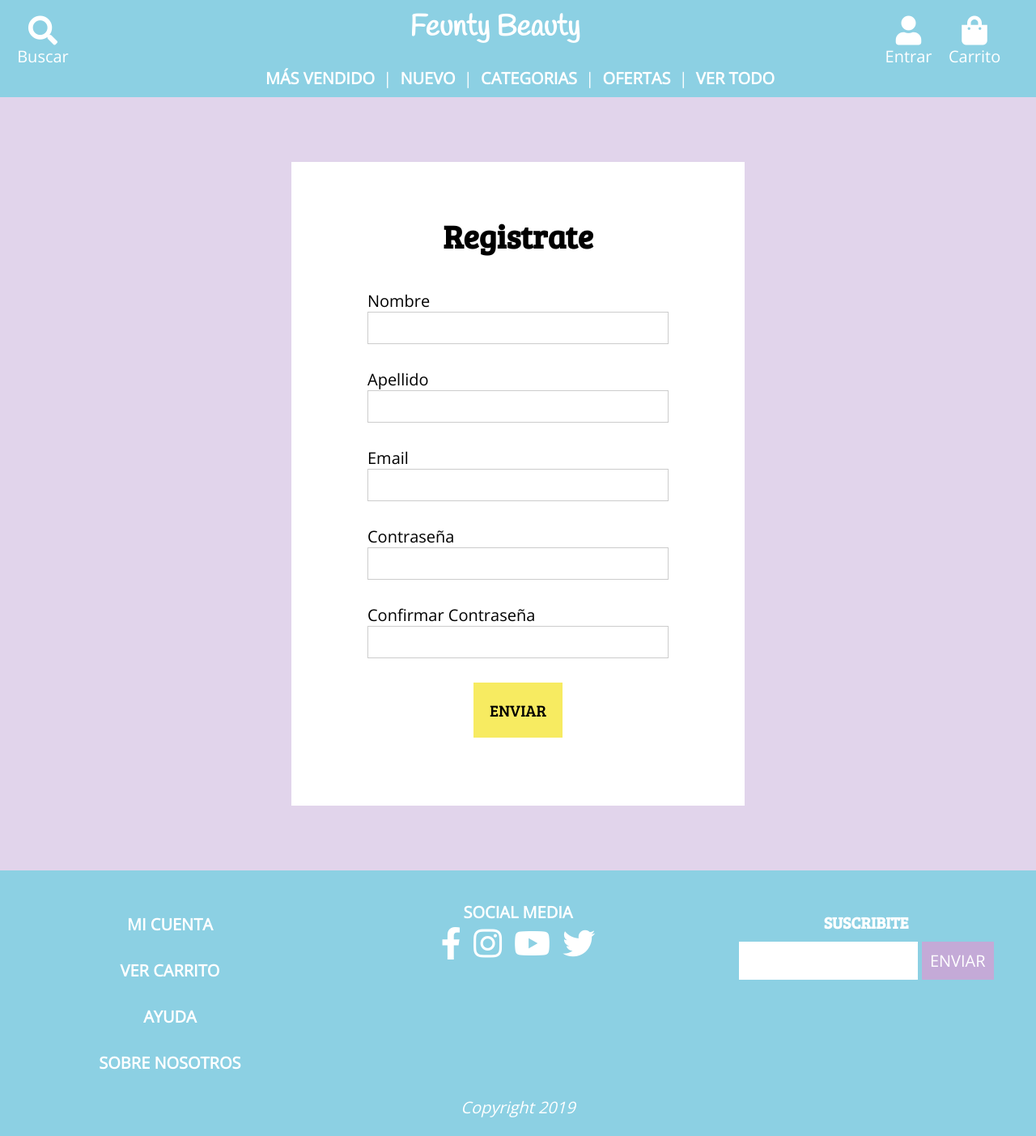
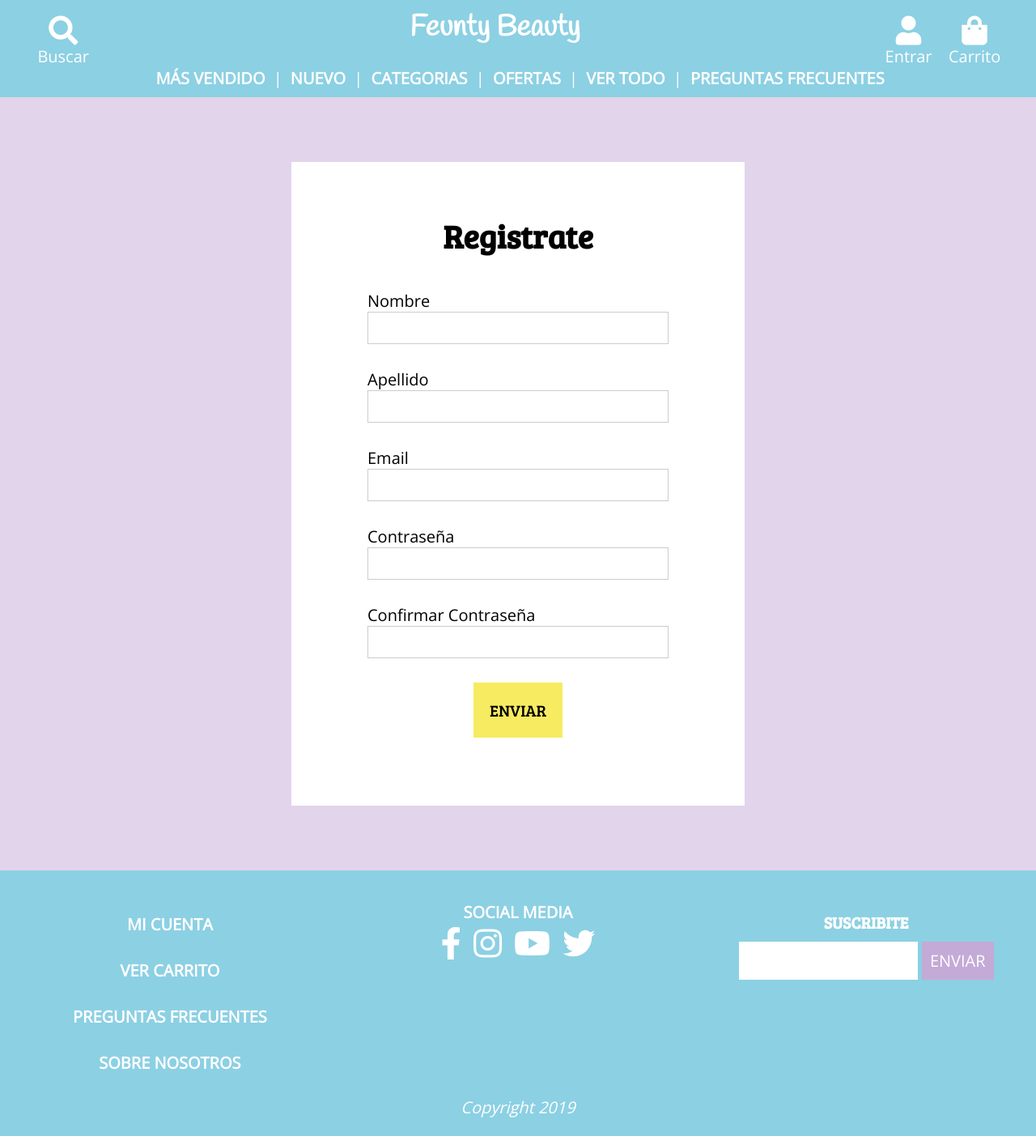
Before and after one commit to jessica-galvan/E-Commerce, a PHP site: page /register.php in a window 1280 px wide. Shown: the whole page at 81% size. Run offline with PHP 8.4, Linux system fonts and the light colour scheme; some libraries are stand-ins or nearby versions.

Commit message:
Ayuda por Preguntas Frecuentes
Cambie todo lo que decia ayuda a faq o preguntas frecuentes. (incluye cambies en header, footer, links, y archivos.

```diff
--- a/css/master.css
+++ b/css/master.css
@@ -235,7 +235,7 @@ nav h3 {
     /* font-size: 1em; */
     width: 100%;
     text-align: center;
-    }
+  }
 
   .menu-bottom ul {
     list-style: none;
@@ -260,7 +260,11 @@ nav h3 {
     display: flex;
     flex-wrap: wrap;
     flex-direction: row;
+  }
 
+  .icons:first-child {
+    margin-left: 2%;
+    margin-right: 0;
   }
 
   .icons i {
--- a/ayuda.php
+++ b/faq.php
@@ -11,10 +11,10 @@
 
     <!--CSS-->
     <link rel="stylesheet" href="css/master.css">
-    <link rel="stylesheet" href="css/ayuda.css">
+    <link rel="stylesheet" href="css/faq.css">
 
 
-    <title>Beauty</title>
+    <title>Fenty Beauty</title>
   </head>
 
   <body>
@@ -28,7 +28,7 @@
       <main class="main-container">
 
         <!--Contenedor de Preguntas-->
-        <div class="ayuda-body">
+        <div class="faq-body">
           <!--Titulo-->
           <h1 class="faq-title">Preguntas Frecuentes</h1>
 
--- a/includes/footer.php
+++ b/includes/footer.php
@@ -15,7 +15,7 @@
     </article>
 
     <article class="footer-info-mobile">
-      <a href="ayuda.php"><h3>AYUDA</h3></a>
+      <a href="faq.php"><h3>PREGUNTAS FRECUENTES</h3></a>
     </article>
 
     <article class="footer-info-mobile">
@@ -41,7 +41,7 @@
     <article class="cuenta">
       <a href="login.php"><h3>MI CUENTA</h3></a>
       <a href="#"><h3>VER CARRITO</h3></a>
-      <a href="ayuda.php"><h3>AYUDA</h3></a>
+      <a href="faq.php"><h3>PREGUNTAS FRECUENTES</h3></a>
       <a href="#"><h3>SOBRE NOSOTROS</h3> </a>
     </article>
 
--- a/includes/header.php
+++ b/includes/header.php
@@ -65,6 +65,8 @@
           <li><a href="#">OFERTAS</a></li>
           <li>|</li>
           <li><a href="#">VER TODO</a></li>
+          <li>|</li>
+          <li><a href="faq.php">PREGUNTAS FRECUENTES</a></li>
         </ul>
       </div>
   </nav>
--- a/login.php
+++ b/login.php
@@ -14,7 +14,7 @@
     <link rel="stylesheet" href="css/form.css">
 
 
-    <title>Beauty</title>
+    <title>Fenty Beauty</title>
   </head>
 
   <body>
--- a/register.php
+++ b/register.php
@@ -14,7 +14,7 @@
     <link rel="stylesheet" href="css/form.css">
 
 
-    <title>Beauty</title>
+    <title>Fenty Beauty</title>
   </head>
 
   <body>
```
Also changed, not shown: css/ayuda.css (deleted, +0 -33 lines), css/faq.css (added, +44 -0 lines).
